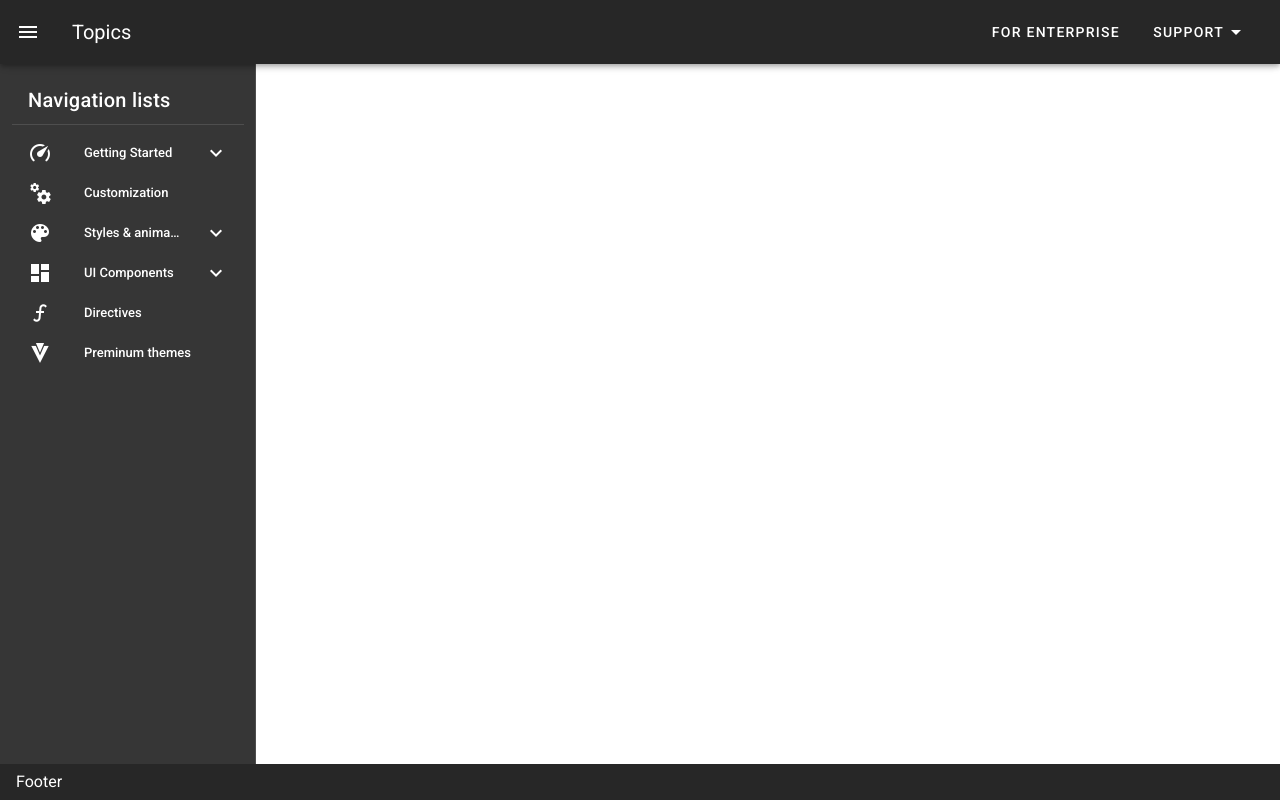
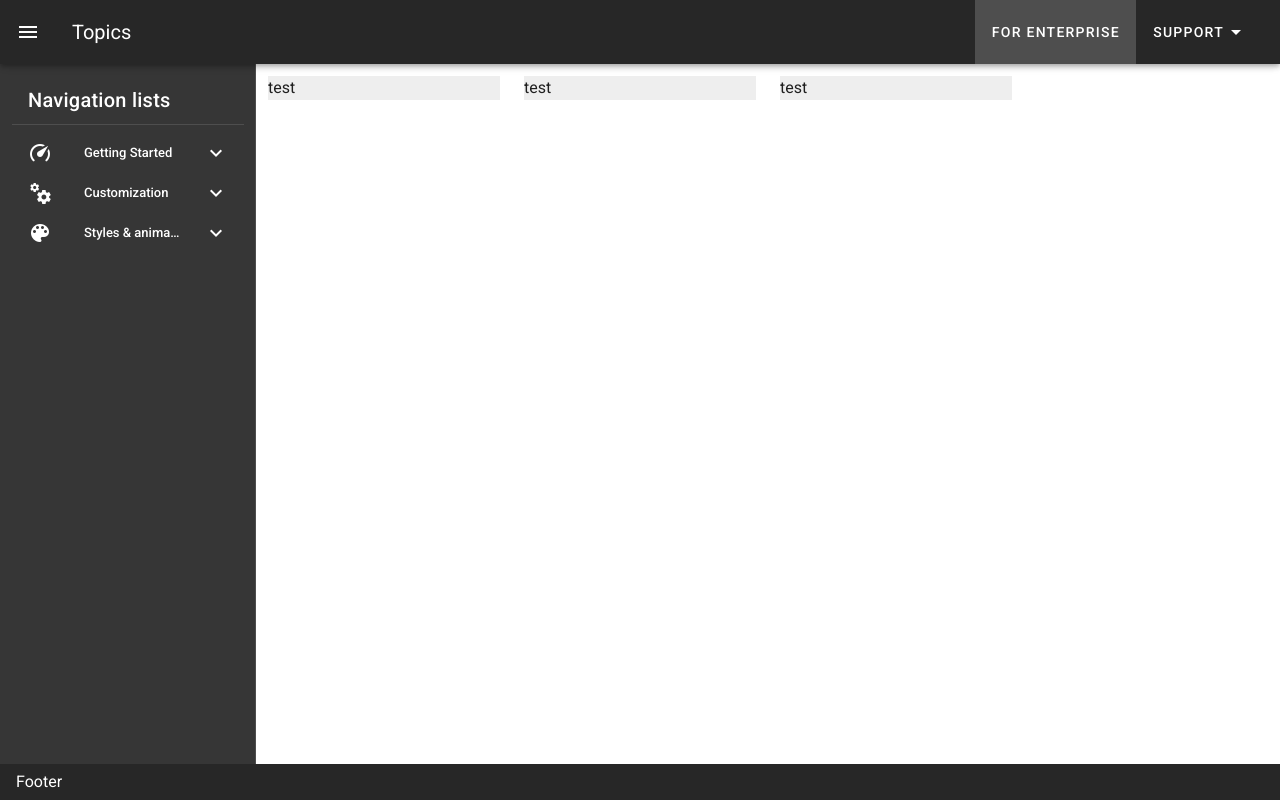
Before and after one commit to GenKasaneiwa/vue, a Vue app in the folder topics/: page /enterprise in a window 1280 px wide. Built offline with nearby package versions, Linux system fonts and the light colour scheme.

Commit message:
test: add

```diff
--- a/topics/src/App.vue
+++ b/topics/src/App.vue
@@ -18,13 +18,20 @@
                   :key="nav_list.name"
                   :prepend-icon="nav_list.icon"
                   no-action
-              :append-icon="nav_list.lists ? undefined : ''">
+                  :append-icon="nav_list.lists ? undefined : ''"
+               >
                   <template v-slot:activator>
                      <v-list-item-content>
-                    <v-list-item-title>{{ nav_list.name }}</v-list-item-title>
+                        <v-list-item-title>{{
+                           nav_list.name
+                        }}</v-list-item-title>
                      </v-list-item-content>
                   </template>
-                <v-list-item v-for="list in nav_list.lists" :key="list">
+                  <v-list-item
+                     v-for="list in nav_list.lists"
+                     :key="list"
+                     :to="list.link"
+                  >
                      <v-list-item-content>
                         <v-list-item-title>{{ list }}</v-list-item-title>
                      </v-list-item-content>
@@ -38,7 +45,7 @@
          <v-toolbar-title>Topics</v-toolbar-title>
          <v-spacer></v-spacer>
          <v-toolbar-items>
-            <v-btn text>For Enterprise</v-btn>
+            <v-btn text to="/enterprise">For Enterprise</v-btn>
             <v-menu offset-y>
                <template v-slot:activator="{ on }">
                   <v-btn v-on="on" text
@@ -47,7 +54,11 @@
                </template>
                <v-list>
                   <v-subheader>Get help</v-subheader>
-                  <v-list-item v-for="support in supports" :key="support.name">
+                  <v-list-item
+                     v-for="support in supports"
+                     :key="support.name"
+                     :to="support.link"
+                  >
                      <v-list-item-icon>
                         <v-icon>{{ support.icon }}</v-icon>
                      </v-list-item-icon>
@@ -74,39 +85,70 @@ export default {
       return {
          drawer: null,
          supports: [
-            { name: "Consulting and suppourt", icon: "mdi-vuetify" },
-            { name: "Discord community", icon: "mdi-discord" },
-            { name: "Report a bug", icon: "mdi-bug" },
-            { name: "Github issue board", icon: "mdi-github" },
-            { name: "Stack overview", icon: "mdi-stack-overflow" },
+            {
+               name: "Consulting and suppourt",
+               icon: "mdi-vuetify",
+               link: "/consulting-and-support",
+            },
+            {
+               name: "Discord community",
+               icon: "mdi-discord",
+               link: "/discord-community",
+            },
+            {
+               name: "Report a bug",
+               icon: "mdi-bug",
+               link: "/report-a-bug",
+            },
+            {
+               name: "Github issue board",
+               icon: "mdi-github",
+               link: "/guthub-issue-board",
+            },
+            {
+               name: "Stack overview",
+               icon: "mdi-stack-overflow",
+               link: "/stack-overview",
+            },
          ],
          nav_lists: [
             {
                name: "Getting Started",
                icon: "mdi-speedometer",
-               lists: ["Quick Start", "Pre-made layouts"],
+               lists: [
+                  {
+                     name: "Quick Start",
+                     link: "Pre-made layouts",
+                  },
+               ],
             },
             {
                name: "Customization",
                icon: "mdi-cogs",
+               lists: [
+                  {
+                     name: "Quick Start",
+                     link: "Pre-made layouts",
+                  },
+               ],
             },
             {
                name: "Styles & animations",
                icon: "mdi-palette",
-               lists: ["Colors", "Content", "Display"],
+               lists: [
+                  {
+                     name: "Colors",
+                     link: "mdi-pallette",
                   },
                   {
-               name: "UI Components",
-               icon: "mdi-view-dashboard",
-               lists: ["API explorer", "Alerts"],
+                     name: "Content",
+                     link: "mdi-pallette",
                   },
                   {
-               name: "Directives",
-               icon: "mdi-function",
+                     name: "Display",
+                     link: "mdi-pallette",
                   },
-            {
-               name: "Preminum themes",
-               icon: "mdi-vuetify",
+               ],
             },
          ],
       };
--- a/topics/src/router/index.js
+++ b/topics/src/router/index.js
@@ -13,11 +13,13 @@ const routes = [
   {
     path: "/about",
     name: "About",
-    // route level code-splitting
-    // this generates a separate chunk (about.[hash].js) for this route
-    // which is lazy-loaded when the route is visited.
     component: () =>
-      import(/* webpackChunkName: "about" */ "../views/About.vue")
+      import("../views/About.vue")
+  },
+  {
+    path: "/enterprise",
+    name: "enterprise",
+    component: () => import("../views/Enterprise.vue")
   }
 ];
 
--- a/topics/src/views/About.vue
+++ b/topics/src/views/About.vue
@@ -1,5 +1,21 @@
 <template>
   <div class="about">
-    <h1>This is an about page</h1>
+    <iframe
+      src="https://yellow.gray-code.com/"
+      width="100%"
+      height="100vh"
+    ></iframe>
   </div>
 </template>
+
+<style scope>
+.about {
+  width: 100%;
+  height: 100%;
+}
+
+iframe {
+  width: 100%;
+  height: 100%;
+}
+</style>
--- /dev/null
+++ b/topics/src/views/Enterprise.vue
@@ -0,0 +1,22 @@
+<template>
+  <v-container>
+    <v-row>
+      <v-col cols="6" sm="6" md="4" lg="3"> <div class="test">test</div></v-col>
+      <v-col cols="6" sm="6" md="4" lg="3"> <div class="test">test</div></v-col>
+      <v-col cols="6" sm="6" md="4" lg="3"> <div class="test">test</div></v-col>
+      <v-col cols="6" sm="6" md="4" lg="3" v-if="$vuetify.breakpoint.mdOnly"> <div class="test">test</div></v-col>
+    </v-row>
+  </v-container>
+</template>
+<script>
+export default {
+  mounted() {
+    console.log(this.$vuetify.breakpoint);
+  },
+};
+</script>
+<style scope>
+.test {
+  background: #eee;
+}
+</style>
```
Lines whose indentation alone changed are shown as unchanged.
